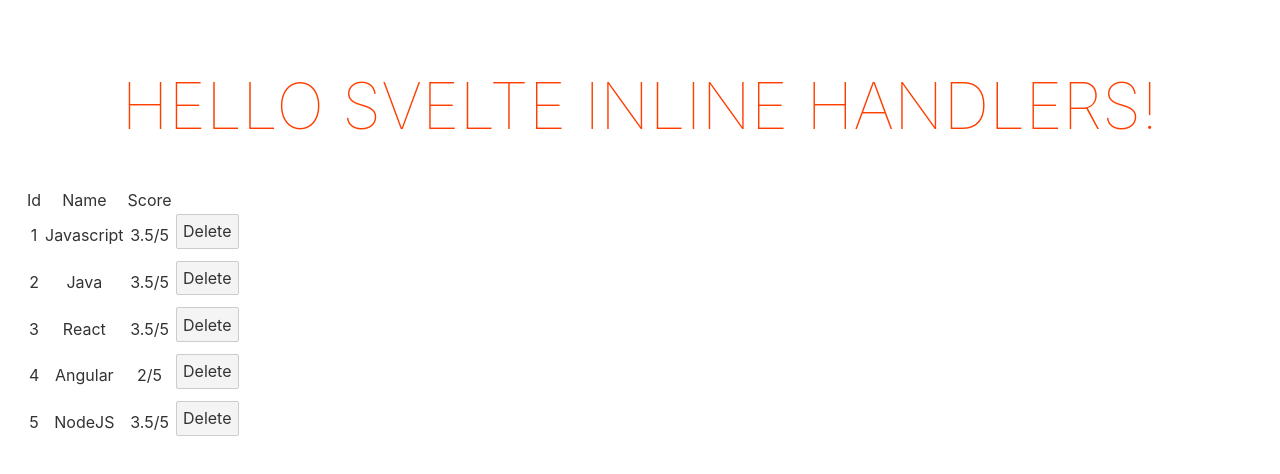
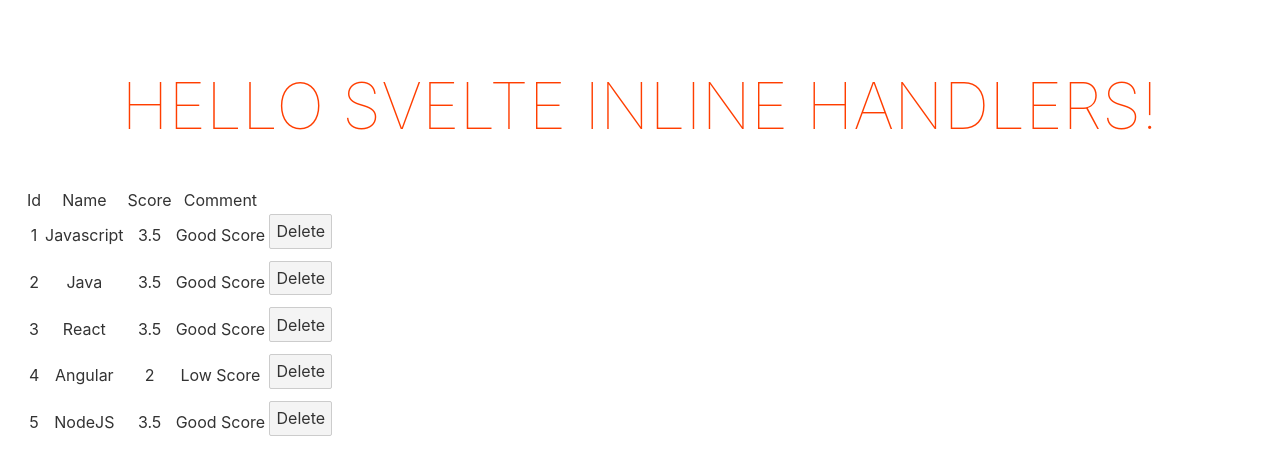
Before and after one commit to pavanjava/svelte-course, a Svelte app in the folder myproject/: page / in a window 1280 px wide. Shown: the top 474 px of the page. Built offline with nearby package versions, Linux system fonts and the light colour scheme.

Commit message:
conditionals

```diff
--- a/myproject/src/App.svelte
+++ b/myproject/src/App.svelte
@@ -16,6 +16,7 @@
             <td>Id</td>
             <td>Name</td>
             <td>Score</td>
+            <td>Comment</td>
         </tr>
         </thead>
         {#each languages as language (language.id)}
@@ -23,6 +24,13 @@
                 <td>{language.id}</td>
                 <td>{language.name}</td>
                 <td>{language.score}</td>
+                <td>
+                    {#if language.score > 3}
+                        Good Score
+                    {:else}
+                        Low Score
+                    {/if}
+                </td>
                 <td>
                     <button on:click={() => {removeLanguage(language.id)}}>Delete</button>
                 </td>
--- a/myproject/src/main.js
+++ b/myproject/src/main.js
@@ -6,11 +6,11 @@
 		name: 'Svelte Inline Handlers',
 		channel: 'JavaScript Ninja',
 		languages: [
-			{name: 'Javascript', score: '3.5/5', id:1},
-			{name: 'Java', score: '3.5/5', id:2},
-			{name: 'React', score: '3.5/5', id:3},
-			{name: 'Angular', score: '2/5', id:4},
-			{name: 'NodeJS', score: '3.5/5', id:5}
+			{name: 'Javascript', score: 3.5, id:1},
+			{name: 'Java', score: 3.5, id:2},
+			{name: 'React', score: 3.5, id:3},
+			{name: 'Angular', score: 2, id:4},
+			{name: 'NodeJS', score: 3.5, id:5}
 		]
 	}
 });
```
Also changed, not shown: 1 other file (tests, documents, lock files or other folders).
